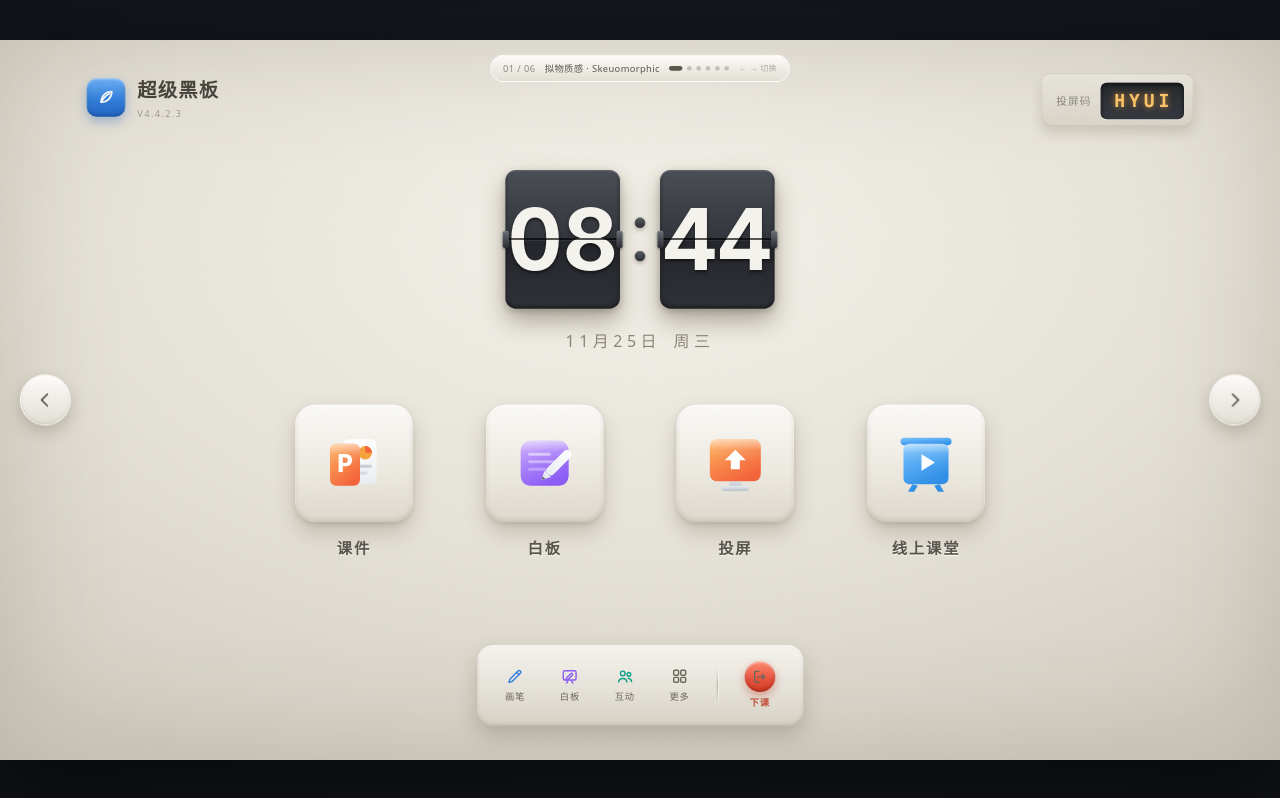
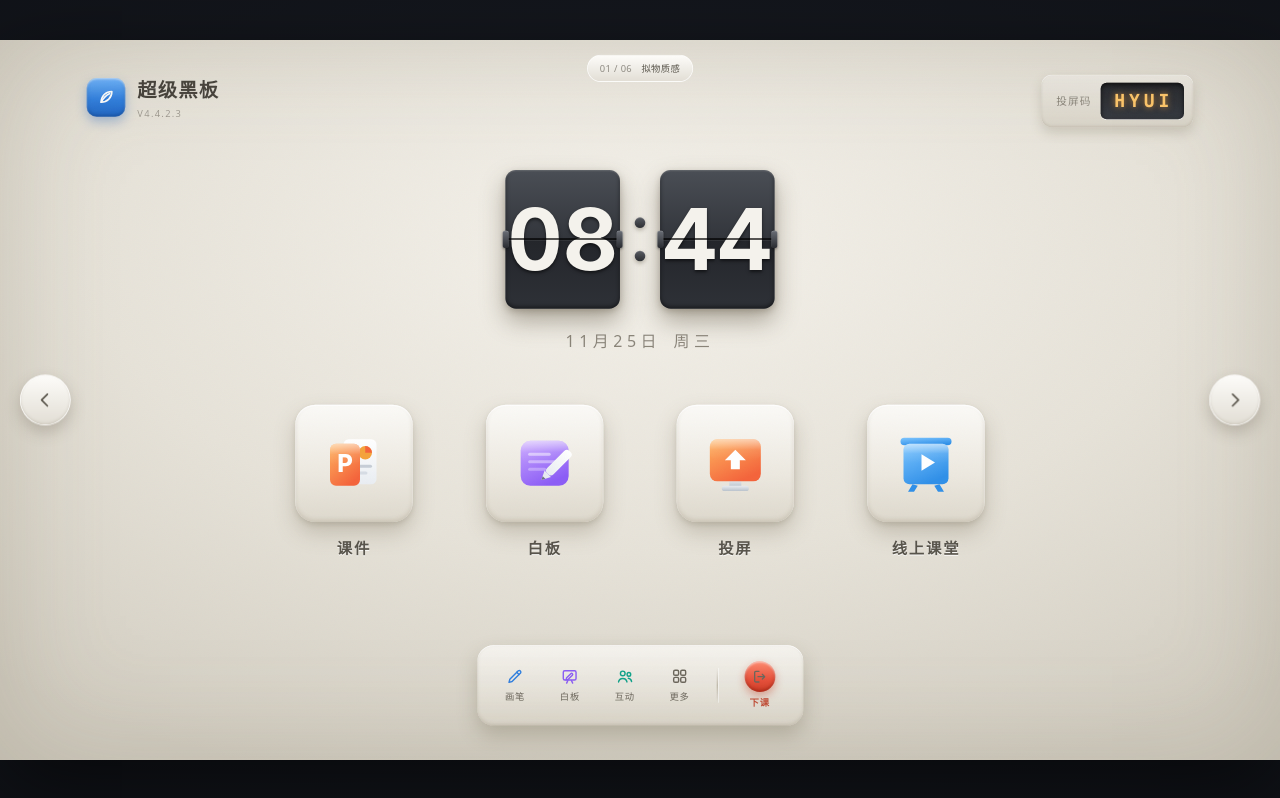
Before and after one commit to xuasky666-a11y/sbb-demo, a React (Vite) app: page / in a window 1280 px wide. Built offline with nearby package versions, Linux system fonts and the light colour scheme.

Commit message:
refine: 顶部标签仅保留序号与中文风格名，移除英文/圆点分页/切换提示

```diff
--- a/src/App.tsx
+++ b/src/App.tsx
@@ -23,13 +23,6 @@ function App() {
   const go = useCallback((d: 1 | -1) => {
     setDir(d)
     setIndex(i => (i + d + N) % N)
-  }, [])
-
-  const jump = useCallback((target: number) => {
-    setIndex(i => {
-      setDir(target > i ? 1 : -1)
-      return target
-    })
   }, [])
 
   /* 键盘 ← → 翻页 */
@@ -67,13 +60,7 @@ function App() {
 
         <div className="style-pill">
           <span className="num">{String(index + 1).padStart(2, '0')} / {String(N).padStart(2, '0')}</span>
-          <span>{style.name} · {style.en}</span>
-          <span className="dots">
-            {STYLES.map((s, i) => (
-              <span key={s.id} className={`dot ${i === index ? 'on' : ''}`} onClick={() => jump(i)} title={s.name} />
-            ))}
-          </span>
-          <span className="hint">← → 切换</span>
+          <span>{style.name}</span>
         </div>
 
         {toast && <div className="demo-toast">{toast}</div>}
--- a/src/index.css
+++ b/src/index.css
@@ -125,14 +125,6 @@ button {
   user-select: none;
 }
 .style-pill .num { opacity: 0.65; font-variant-numeric: tabular-nums; }
-.style-pill .dots { display: flex; gap: 7px; align-items: center; }
-.style-pill .dot {
-  width: 7px; height: 7px; border-radius: 999px;
-  background: currentColor; opacity: 0.3;
-  cursor: pointer; transition: all 0.25s;
-}
-.style-pill .dot.on { opacity: 1; width: 20px; }
-.style-pill .hint { opacity: 0.45; font-size: 12px; }
 
 .demo-toast {
   position: absolute;
```
